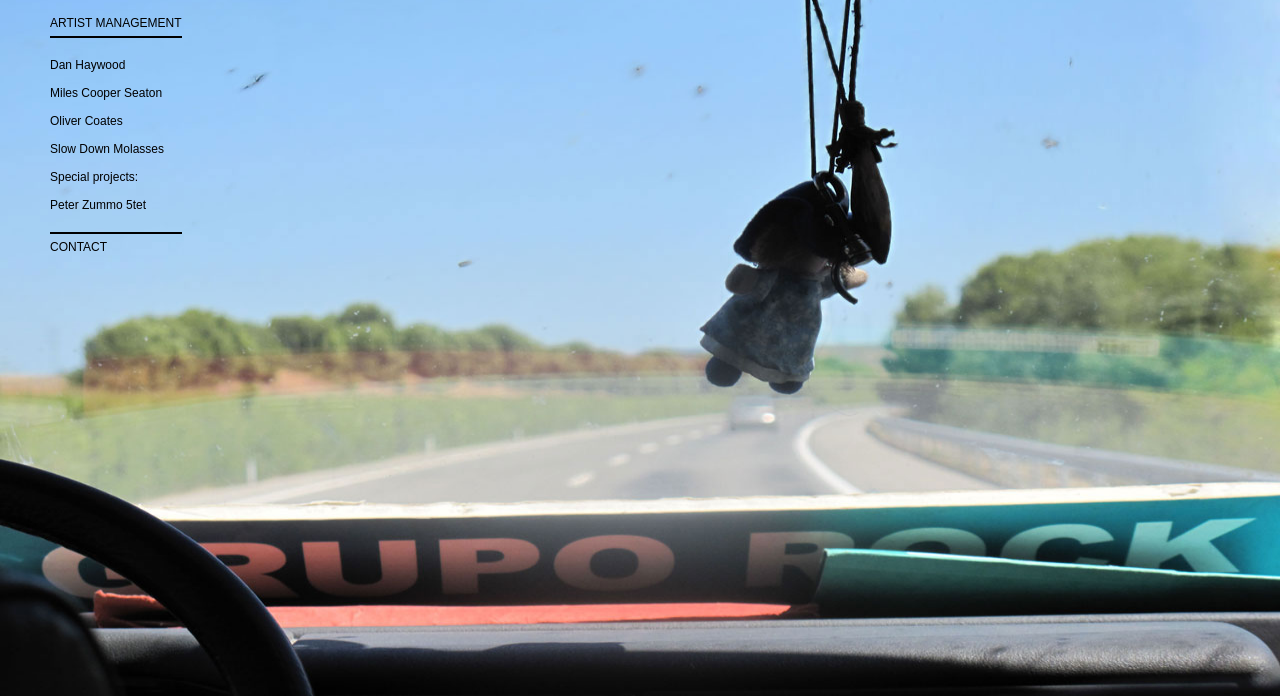
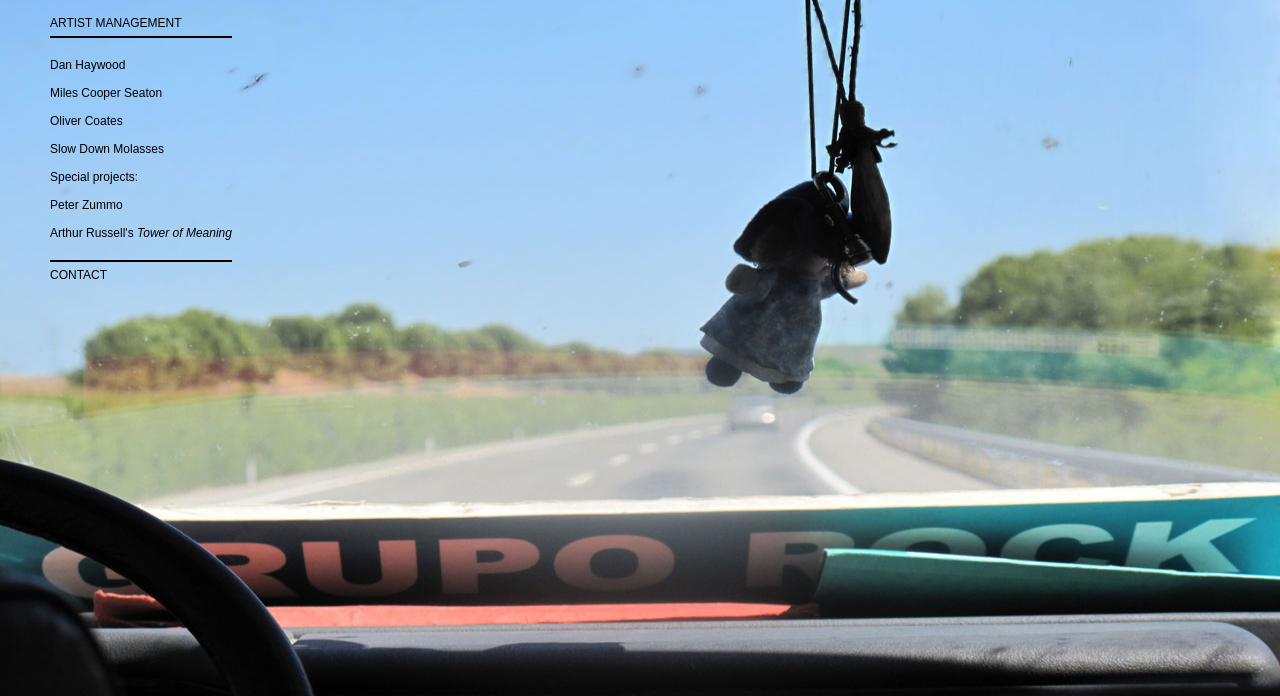
Before and after one commit to emilyvmoore/southern-bird-website, a plain HTML site: page index.html in a window 1280 px wide. Shown: the part 104-800 px from the top of the page. Drawn offline with Linux system fonts and the light colour scheme.

Commit message:
new list

```diff
--- a/index.html
+++ b/index.html
@@ -94,7 +94,10 @@
 			Special projects:
 			<br />
 			<br />
-			<a href="https://foommusic.bandcamp.com/album/peter-zummo-feat-arthur-russell-lateral-pass" target="_blank">Peter Zummo 5tet</a>
+			<a href="https://foommusic.bandcamp.com/album/peter-zummo-feat-arthur-russell-lateral-pass" target="_blank">Peter Zummo</a>
+			<br />
+			<br />
+			<a href="https://www.nts.live/videos/bill-ruyle-peter-zummo-lco-arthur-russells-tower-of-meaning-part2" target="_blank">Arthur Russell's <i>Tower of Meaning</i></a>
 			<br />
 			<br />
 			<hr />
```
